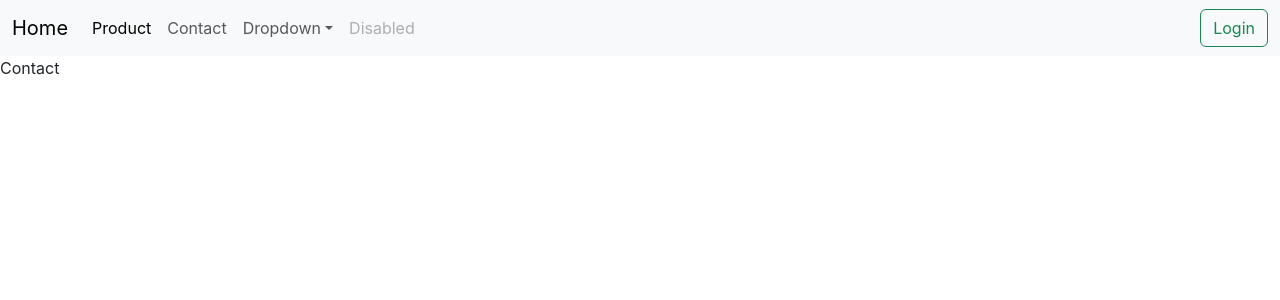
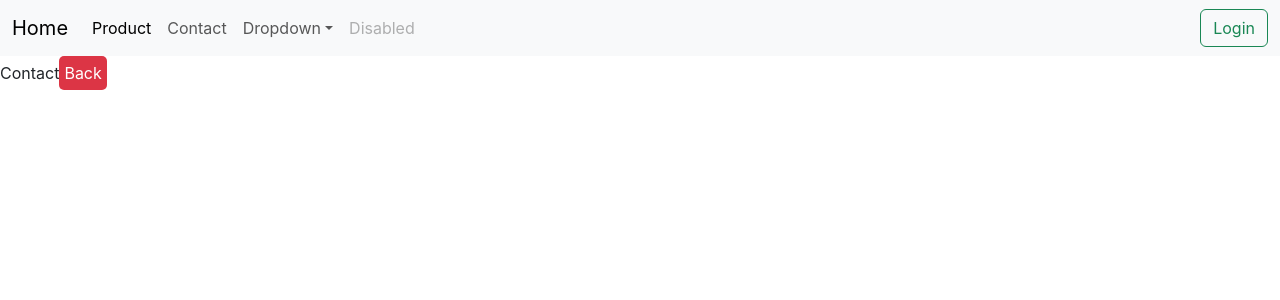
Before and after one commit to SuhaibKhan7/G3, a React (Create React App) app in the folder learnreact/: page /contact in a window 1280 px wide. Shown: the top 300 px of the page. Built offline with nearby package versions, Linux system fonts and the light colour scheme.

Commit message:
contactpageadded

```diff
--- a/learnreact/src/component/Contact.js
+++ b/learnreact/src/component/Contact.js
@@ -1,7 +1,10 @@
 import React from 'react'
-
+import { useNavigate } from 'react-router-dom'
 export default function Contact() {
-  return (
-    <div>Contact</div>
-  )
+    const nav = useNavigate()
+    return (
+        <div>Contact
+            <button className='bg-danger' onClick={() => nav(-1)}>Back</button>
+        </div>
+    )
 }
```
